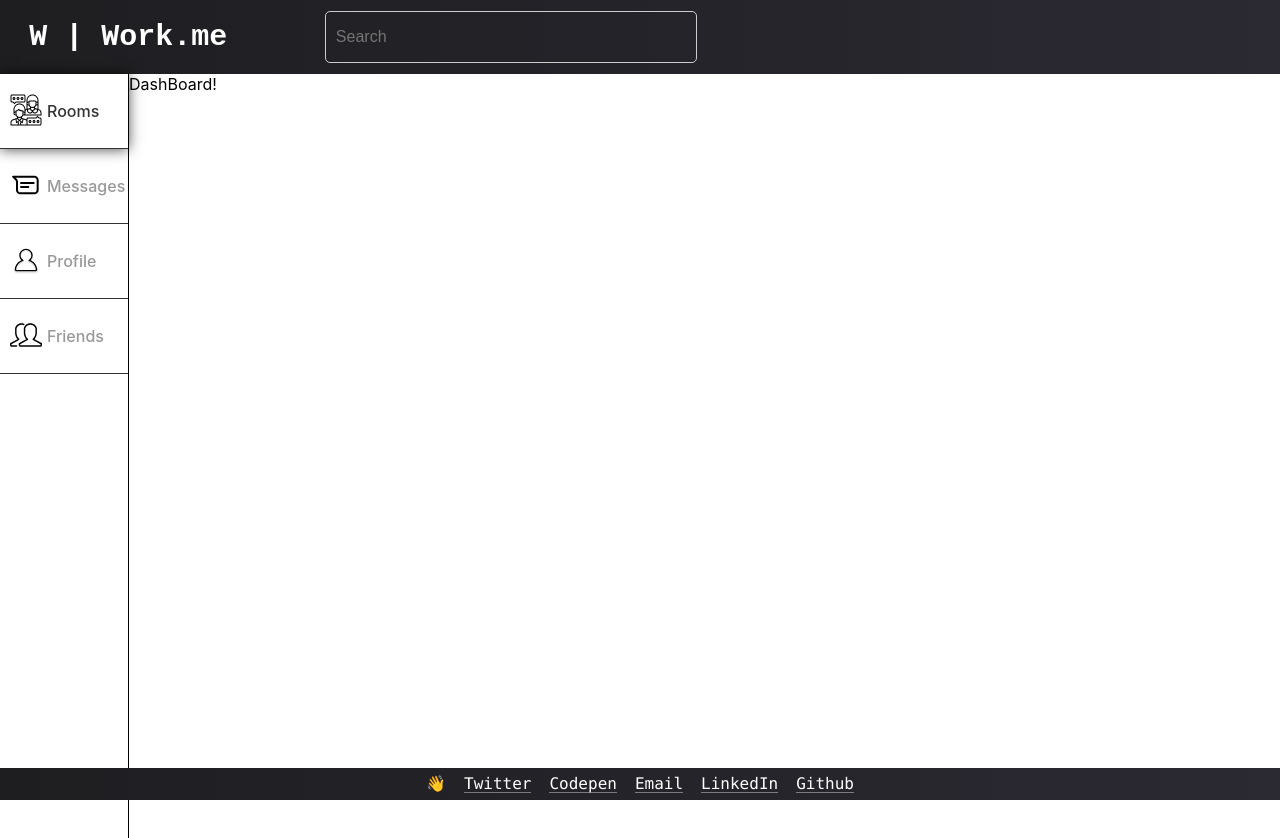
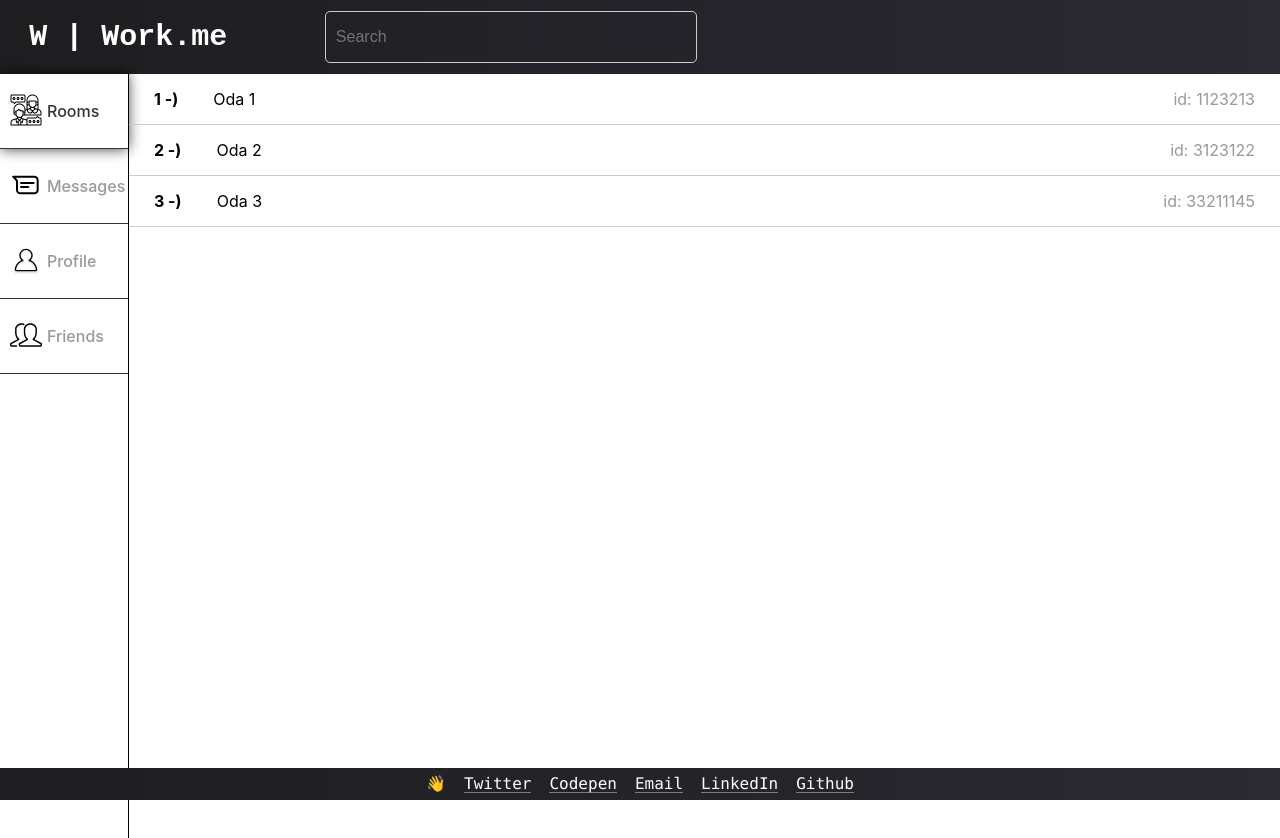
Before and after one commit to cemozbeyy/work.me, a React (Create React App) app: page / in a window 1280 px wide. Shown: the top 838 px of the page. Built offline with nearby package versions, Linux system fonts and the light colour scheme; no server answers.

Commit message:
room page done

```diff
--- a/src/components/dashboard/DashBoardList.tsx
+++ b/src/components/dashboard/DashBoardList.tsx
@@ -21,7 +21,7 @@ const DashBoardList: React.FC<{}> = () => {
             onClick={() => handleTabClick("choose")}
           >
             <div className={`icon ${activeTab === "choose" ? "active" : ""}`}>
-              <img className="icon" src={voicechat} />
+              <img alt="" className="icon" src={voicechat} />
             </div>
             Rooms
           </li>
@@ -30,7 +30,7 @@ const DashBoardList: React.FC<{}> = () => {
             onClick={() => handleTabClick("pay")}
           >
             <div className={`icon ${activeTab === "pay" ? "active" : ""}`}>
-              <img className="icon" src={chat} />
+              <img alt="" className="icon" src={chat} />
             </div>
             Messages
           </li>
@@ -39,7 +39,7 @@ const DashBoardList: React.FC<{}> = () => {
             onClick={() => handleTabClick("wrap")}
           >
             <div className={`icon ${activeTab === "pay" ? "active" : ""}`}>
-              <img className="icon" src={profile} />
+              <img alt="" className="icon" src={profile} />
             </div>
             Profile
           </li>
@@ -48,7 +48,7 @@ const DashBoardList: React.FC<{}> = () => {
             onClick={() => handleTabClick("ship")}
           >
             <div className={`icon ${activeTab === "pay" ? "active" : ""}`}>
-              <img className="icon" src={friends} />
+              <img alt="" className="icon" src={friends} />
             </div>
             Friends
           </li>
--- a/src/components/dashboard/Dashboard.scss
+++ b/src/components/dashboard/Dashboard.scss
@@ -9,3 +9,36 @@
     height: 100vh;
     border-right: 1px solid;
 }
+// DashboardList.scss
+.room-list-container {
+    width: 100%;
+
+    .room-item {
+        width: 100%;
+        display: flex;
+        justify-content: space-between;
+        align-items: center;
+        padding: 15px 0px;
+        border-bottom: 1px solid #ccc;
+        cursor: pointer;
+        transition: background-color 0.2s;
+
+        &:hover {
+            background-color: #f0f0f0;
+        }
+
+        .room-name {
+            flex: 1;
+
+            padding: 0px 10px;
+        }
+        .room-no {
+            font-weight: bold;
+            padding: 0px 25px;
+        }
+        .room-id {
+            color: #999;
+            padding: 0px 25px;
+        }
+    }
+}
--- a/src/components/dashboard/Dashboard.tsx
+++ b/src/components/dashboard/Dashboard.tsx
@@ -1,15 +1,31 @@
 import React from "react";
 import DashBoardList from "./DashBoardList";
 import "../dashboard/Dashboard.scss";
+import { Room } from "../../core/rooms";
 
 const DashBoard: React.FC<{}> = () => {
-  // Doğru kullanım: Bir ReactNode döndürüyor
+  const roomList: Room[] = [
+    { no: 1, id: 1123213, name: "Oda 1" },
+    { no: 2, id: 3123122, name: "Oda 2" },
+    { no: 3, id: 33211145, name: "Oda 3" },
+    // Diğer odaları buraya ekleyin...
+  ];
+
   return (
     <div className="w-100 d-flex">
       <div className="dashboard-list">
         <DashBoardList />
       </div>
-      <div>DashBoard!</div>
+
+      <div className="room-list-container">
+        {roomList.map((room) => (
+          <div key={room.id} className="room-item">
+            <span className="room-no">{room.no} -) </span>
+            <span className="room-name">{room.name}</span>
+            <span className="room-id"> id: {room.id}</span>
+          </div>
+        ))}
+      </div>
     </div>
   );
 };
--- /dev/null
+++ b/src/core/rooms.ts
@@ -0,0 +1,5 @@
+export interface Room {
+  id: number;
+  no: number;
+  name: string;
+}
```
Also changed, not shown: src/pages/DashboardPage.tsx (+6 -1 lines).
